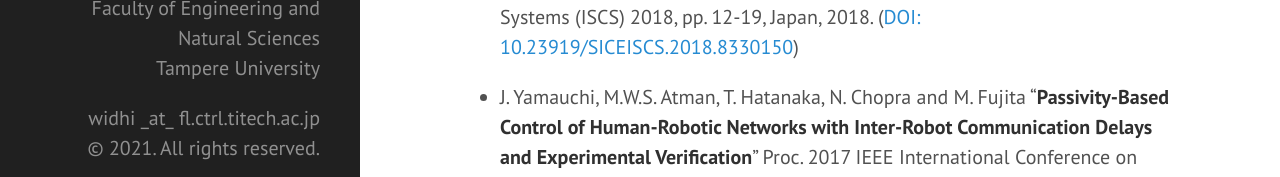
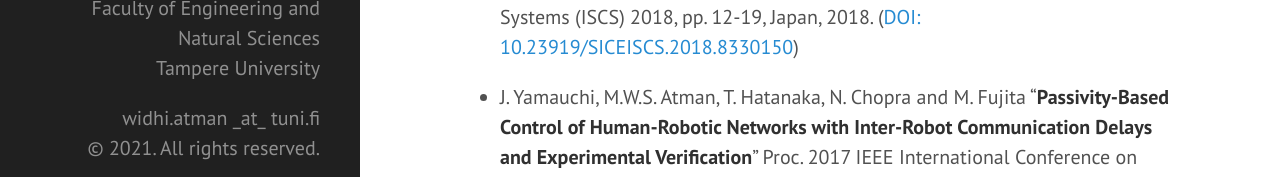
Before and after one commit to mwsatman/mwsatman.github.io, a Jekyll site: the page built from index.md, in a window 1280 px wide and 900 px high, scrolled down 547 px. Shown: the part 697-874 px from the top of the window. Built offline with Jekyll 4.4.1, drawn with Linux system fonts in a browser that asks for light colours.

Commit message:
change email address

```diff
--- a/_includes/sidebar.html
+++ b/_includes/sidebar.html
@@ -33,7 +33,7 @@
       <span class="sidebar-nav-item">Currently v{{ site.version }}</span>
     </nav> -->
 
-    <p>widhi _at_ fl.ctrl.titech.ac.jp <br/>
+    <p>widhi.atman _at_ tuni.fi <br/>
       &copy; {{ site.time | date: '%Y' }}. All rights reserved.</p>
   </div>
 </div>
```
